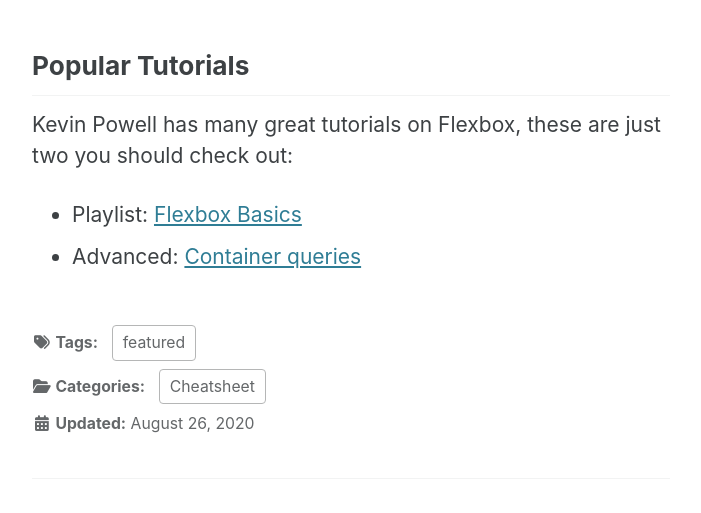
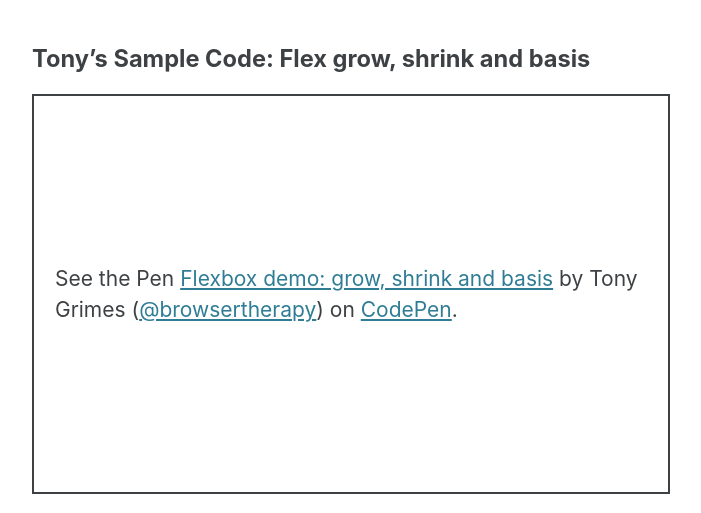
Before and after one commit to browsertherapy/browsertherapy.github.io, a Jekyll site: the page built from _posts/2020-08-26-cheatsheet-flexbox-cards.md, in a window 1280 px wide and 1400 px high, scrolled down 2059 px. Shown: the part 672-1185 px from the top of the window, without its empty margins (289-990 px from the left). Built offline with Jekyll 4.4.1, drawn with Linux system fonts in a browser that asks for light colours; cached includes are drawn as plain includes; nearby versions of some CDN libraries; some of the changed text lies outside the part shown; grey boxes are pictures that could not be loaded.

Commit message:
added flexbox demo

```diff
--- a/_posts/2020-08-26-cheatsheet-flexbox-cards.md
+++ b/_posts/2020-08-26-cheatsheet-flexbox-cards.md
@@ -45,6 +45,14 @@ The [Flexbox Patterns](https://www.flexboxpatterns.com) website has many useful
 </p>
 <script async src="https://static.codepen.io/assets/embed/ei.js"></script>
 
+### Tony's Sample Code: Flex grow, shrink and basis
+<p class="codepen" data-height="400" data-theme-id="dark" data-default-tab="css,result" data-user="browsertherapy" data-slug-hash="YzqrvvV" style="height: 400px; box-sizing: border-box; display: flex; align-items: center; justify-content: center; border: 2px solid; margin: 1em 0; padding: 1em;" data-pen-title="Flexbox demo: grow, shrink and basis">
+  <span>See the Pen <a href="https://codepen.io/browsertherapy/pen/YzqrvvV">
+  Flexbox demo: grow, shrink and basis</a> by Tony Grimes (<a href="https://codepen.io/browsertherapy">@browsertherapy</a>)
+  on <a href="https://codepen.io">CodePen</a>.</span>
+</p>
+<script async src="https://static.codepen.io/assets/embed/ei.js"></script>
+
 ## Popular Tutorials
 Kevin Powell has many great tutorials on Flexbox, these are just two you should check out:
 - Playlist: [Flexbox Basics](https://www.youtube.com/watch?v=hwbqquXww-U&list=PL4-IK0AVhVjMSb9c06AjRlTpvxL3otpUd)
```
